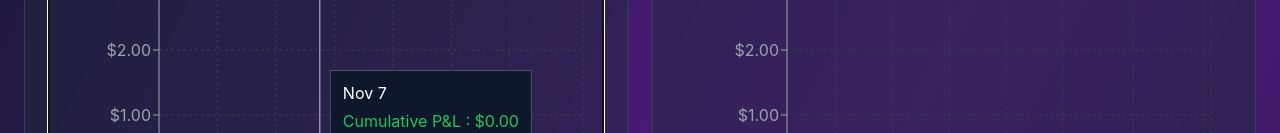
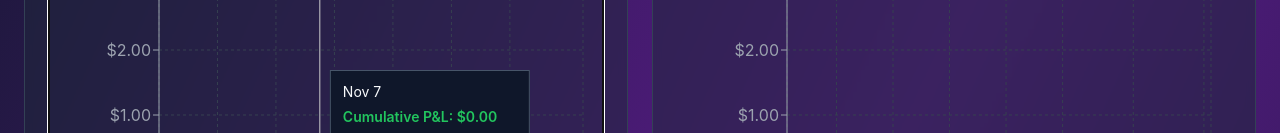
Before and after one commit to Sanchezter88/TradingJournal, a React (Create React App) app: page / in a window 1280 px wide. Both pictures are taken after a click on the element 326 px from the left and 727 px from the top of the page. Shown: the part 667-800 px from the top of the page. Built offline with nearby package versions, Linux system fonts and the light colour scheme.

Commit message:
Unify chart tooltip styling

```diff
--- a/src/App.js
+++ b/src/App.js
@@ -225,42 +225,49 @@ const tooltipBoxStyle = {
   minWidth: '200px'
 };
 
-const NetDailyTooltip = ({ active, payload, label }) => {
-  if (!active || !payload || !payload.length) return null;
-  const value = payload[0]?.value || 0;
-  const pnlColor = value >= 0 ? '#22c55e' : '#f87171';
-
-  return (
-    <div style={{ ...tooltipBoxStyle }}>
-      <p style={{ margin: 0, marginBottom: '4px', color: '#f8fafc', fontSize: '14px' }}>{label}</p>
+const TooltipContent = ({ label, entries }) => (
+  <div style={{ ...tooltipBoxStyle }}>
+    <p style={{ margin: 0, marginBottom: '4px', color: '#f8fafc', fontSize: '14px' }}>{label}</p>
+    {entries.map((entry) => (
       <p
+        key={entry.label}
         style={{
           margin: 0,
-          color: pnlColor,
+          color: entry.color,
           fontSize: '14px',
           fontWeight: 600
         }}
       >
-        Daily P&L: {currencyFormatter.format(value)}
+        {entry.label}: {entry.value}
       </p>
-    </div>
-  );
+    ))}
+  </div>
+);
+
+const createTooltipRenderer = (getEntries) => ({ active, payload, label }) => {
+  if (!active || !payload || !payload.length) return null;
+  const entries = getEntries(payload);
+  return <TooltipContent label={label} entries={entries} />;
 };
 
-const AvgPnLTooltip = ({ active, payload, label }) => {
-  if (!active || !payload || !payload.length) return null;
-  const value = payload[0]?.value || 0;
-  const pnlColor = value >= 0 ? '#22c55e' : '#f87171';
-
-  return (
-    <div style={{ ...tooltipBoxStyle }}>
-      <p style={{ margin: 0, marginBottom: '4px', color: '#f8fafc', fontSize: '14px' }}>{label}</p>
-      <p style={{ margin: 0, color: pnlColor, fontSize: '14px', fontWeight: 600 }}>
-        Avg P&L: {currencyFormatter.format(value)}
-      </p>
-    </div>
-  );
-};
+const buildPnLTooltip = (textLabel) =>
+  createTooltipRenderer((payload) => {
+    const value = payload[0]?.value || 0;
+    const color = value >= 0 ? '#22c55e' : '#f87171';
+    return [{ label: textLabel, value: currencyFormatter.format(value), color }];
+  });
+
+const buildWinRateTooltip = (color) =>
+  createTooltipRenderer((payload) => {
+    const value = payload[0]?.value || 0;
+    return [{ label: 'Win Rate', value: `${value}%`, color }];
+  });
+
+const CumulativePnLTooltip = buildPnLTooltip('Cumulative P&L');
+const NetDailyTooltip = buildPnLTooltip('Daily P&L');
+const AvgPnLTooltip = buildPnLTooltip('Avg P&L');
+const WinRateTimeTooltip = buildWinRateTooltip('#8b5cf6');
+const WinRateDayTooltip = buildWinRateTooltip('#06b6d4');
 
 function App() {
   const [trades, setTrades] = useState(() => {
@@ -1377,10 +1384,7 @@ function App() {
                 <CartesianGrid strokeDasharray="3 3" stroke="#374151" />
                 <XAxis dataKey="label" stroke="#9ca3af" />
                 <YAxis stroke="#9ca3af" tickFormatter={(value) => currencyFormatter.format(value)} />
-                <Tooltip
-                  contentStyle={{ ...tooltipBoxStyle }}
-                  formatter={(value) => [currencyFormatter.format(value), 'Cumulative P&L']}
-                />
+                <Tooltip content={<CumulativePnLTooltip />} />
                 <Area type="monotone" dataKey="cumulative" stroke="#22c55e" fillOpacity={1} fill="url(#cumulativeGradient)" />
               </AreaChart>
             </ResponsiveContainer>
@@ -1416,10 +1420,7 @@ function App() {
                 <CartesianGrid strokeDasharray="3 3" stroke="#374151" />
                 <XAxis dataKey="range" stroke="#9ca3af" />
                 <YAxis stroke="#9ca3af" />
-                <Tooltip
-                  contentStyle={{ ...tooltipBoxStyle }}
-                  formatter={(value) => [`${value}%`, 'Win Rate']}
-                />
+                <Tooltip content={<WinRateTimeTooltip />} />
                 <Bar dataKey="winRate" fill="#8b5cf6" radius={[8, 8, 0, 0]} />
               </BarChart>
             </ResponsiveContainer>
@@ -1432,10 +1433,7 @@ function App() {
                 <CartesianGrid strokeDasharray="3 3" stroke="#374151" />
                 <XAxis dataKey="day" stroke="#9ca3af" />
                 <YAxis stroke="#9ca3af" />
-                <Tooltip
-                  contentStyle={{ ...tooltipBoxStyle }}
-                  formatter={(value) => [`${value}%`, 'Win Rate']}
-                />
+                <Tooltip content={<WinRateDayTooltip />} />
                 <Bar dataKey="winRate" fill="#06b6d4" radius={[8, 8, 0, 0]} />
               </BarChart>
             </ResponsiveContainer>
```
